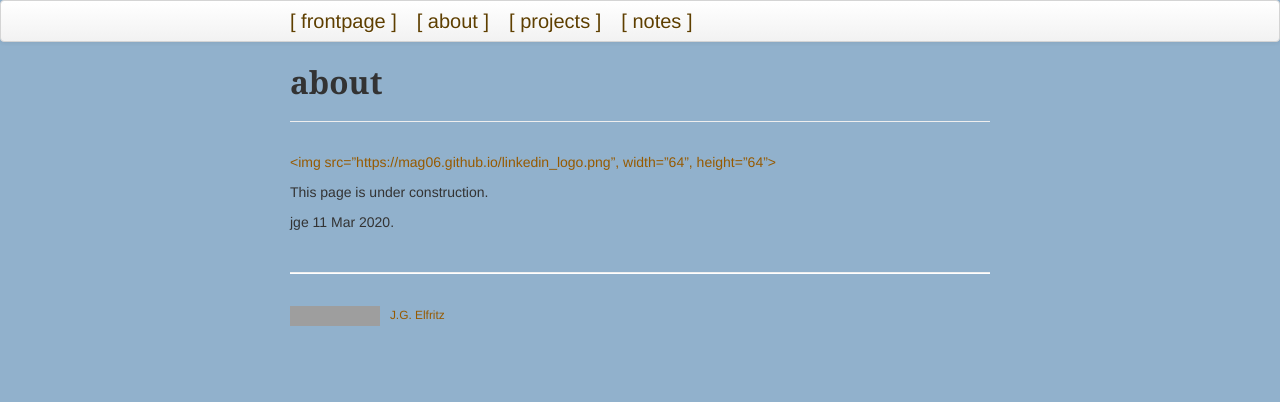
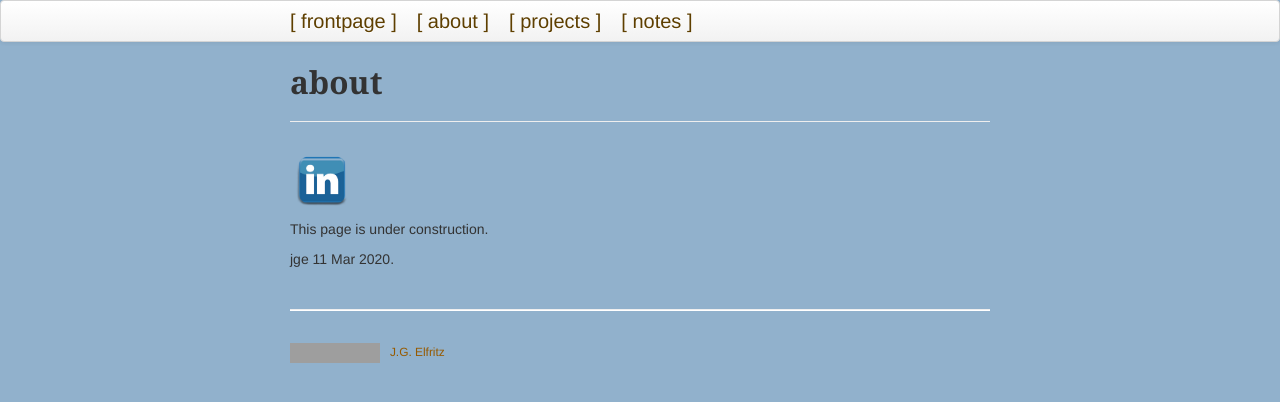
Before and after one commit to justinelfritz/justinelfritz.github.io, a Jekyll site: the page built from pages/about.md, in a window 1280 px wide. Shown: the top 402 px of the page. Built offline with Jekyll 4.4.1, drawn with Linux system fonts in a browser that asks for light colours; grey boxes are pictures that could not be loaded.

Commit message:
update logo dims

```diff
--- a/pages/about.md
+++ b/pages/about.md
@@ -4,7 +4,7 @@ title: about
 description: general synopsis and motivation
 ---
 
-<a href="https://www.linkedin.com/in/justinelfritz/"><img src="https://mag06.github.io/linkedin_logo.png", width="64", height="64"></a>
+<a href="https://www.linkedin.com/in/justinelfritz/"><img src="https://mag06.github.io/linkedin_logo.png" width="64" height="64"></a>
 
 This page is under construction.
 
```
